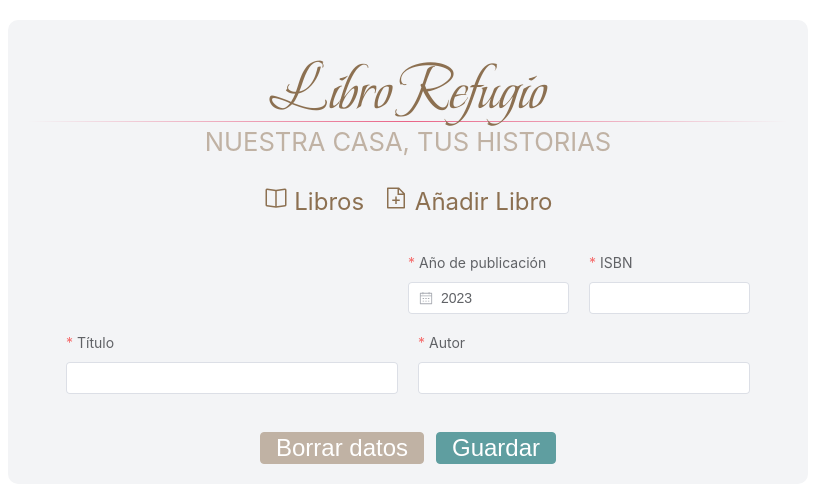
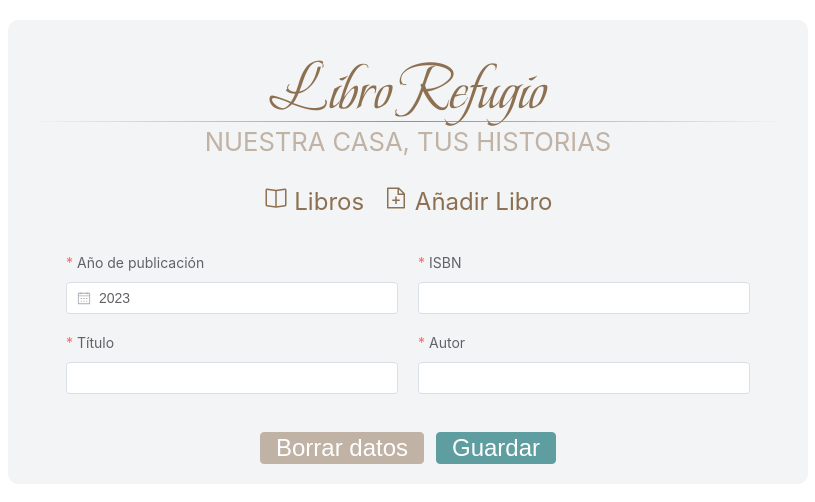
Before and after one commit to josRod128/LibroRefugio-Front, a Vue app: page /create in a window 1280 px wide. Shown: the part 140-642 px from the top of the page, without its empty margins (232-1047 px from the left). Built offline with nearby package versions, Linux system fonts and the light colour scheme.

Commit message:
[ch] cambio en visualizacion de edicion

```diff
--- a/src/components/Book.vue
+++ b/src/components/Book.vue
@@ -240,9 +240,7 @@ const resetForm = (formEl: FormInstance | undefined) => {
         </el-row>
       </el-col>
     </el-row>
-    <el-row class="row-bg" justify="end">
-      <el-col :span="12">
-        <el-row class="row-bg" :gutter="20" align="bottom">
+    <el-row class="row-bg" :gutter="20">
       <el-col :xs="24" :sm="24" :md="12">
         <el-form-item label="Año de publicación" prop="publicationYear">
           <el-date-picker
@@ -258,8 +256,6 @@ const resetForm = (formEl: FormInstance | undefined) => {
         <el-form-item label="ISBN" prop="isbn">
           <el-input v-model="modeloForm.isbn" />
         </el-form-item>
-          </el-col>
-        </el-row>
       </el-col>
     </el-row>
     <el-row class="row-bg" :gutter="20">
--- a/src/views/BookEdit.vue
+++ b/src/views/BookEdit.vue
@@ -5,7 +5,9 @@
           <el-button type="primary" :icon="ArrowLeft">Regresar</el-button>
         </router-link>
         <Logo text="Edicion"/>
-        <Book :id="props.id" />
+        <el-row class="row-bg" justify="center">
+            <Book :id="props.id" />
+        </el-row>
     </el-col>
   </el-row>
 </template>
```
Lines whose indentation alone changed are shown as unchanged.
